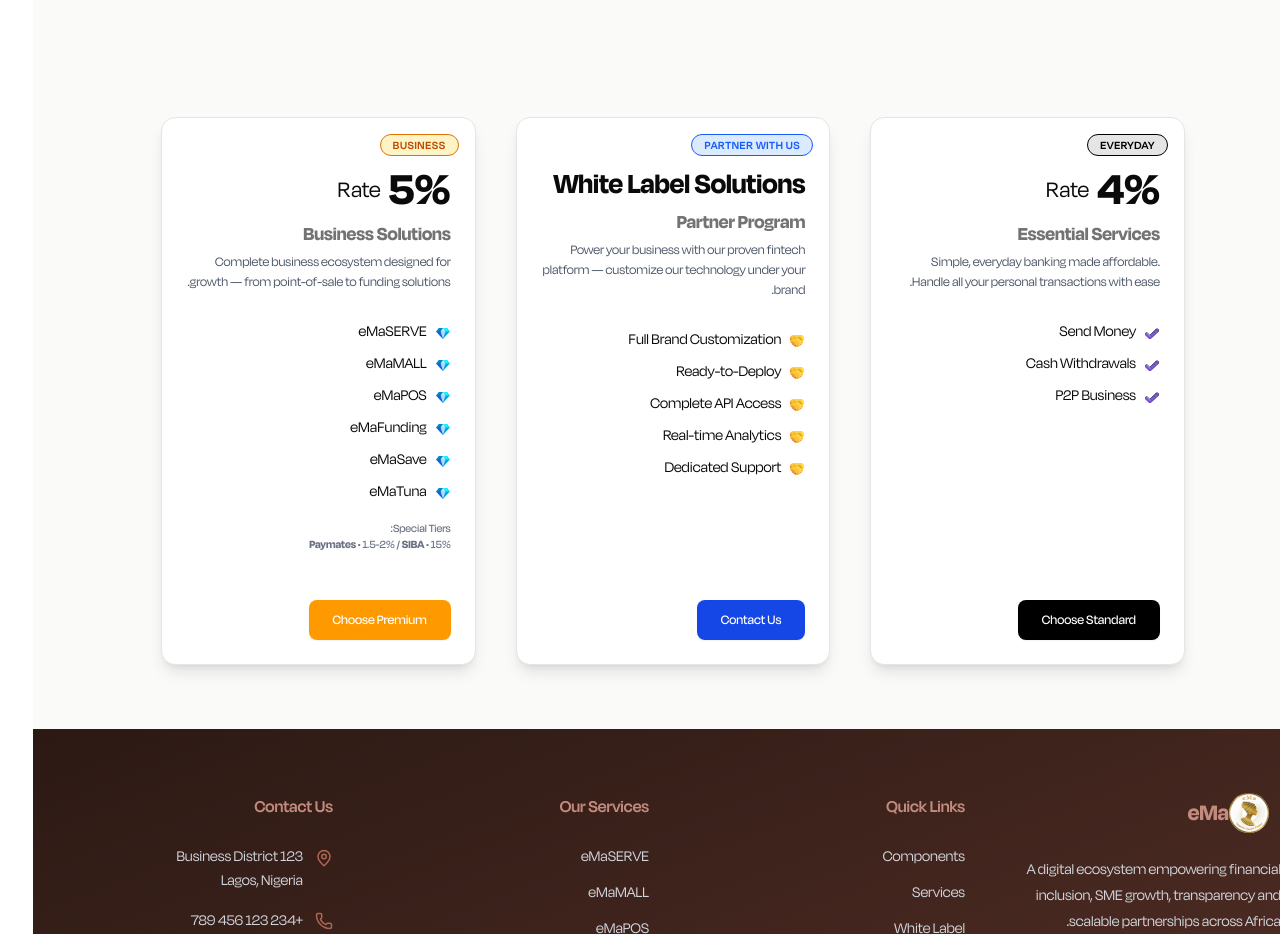
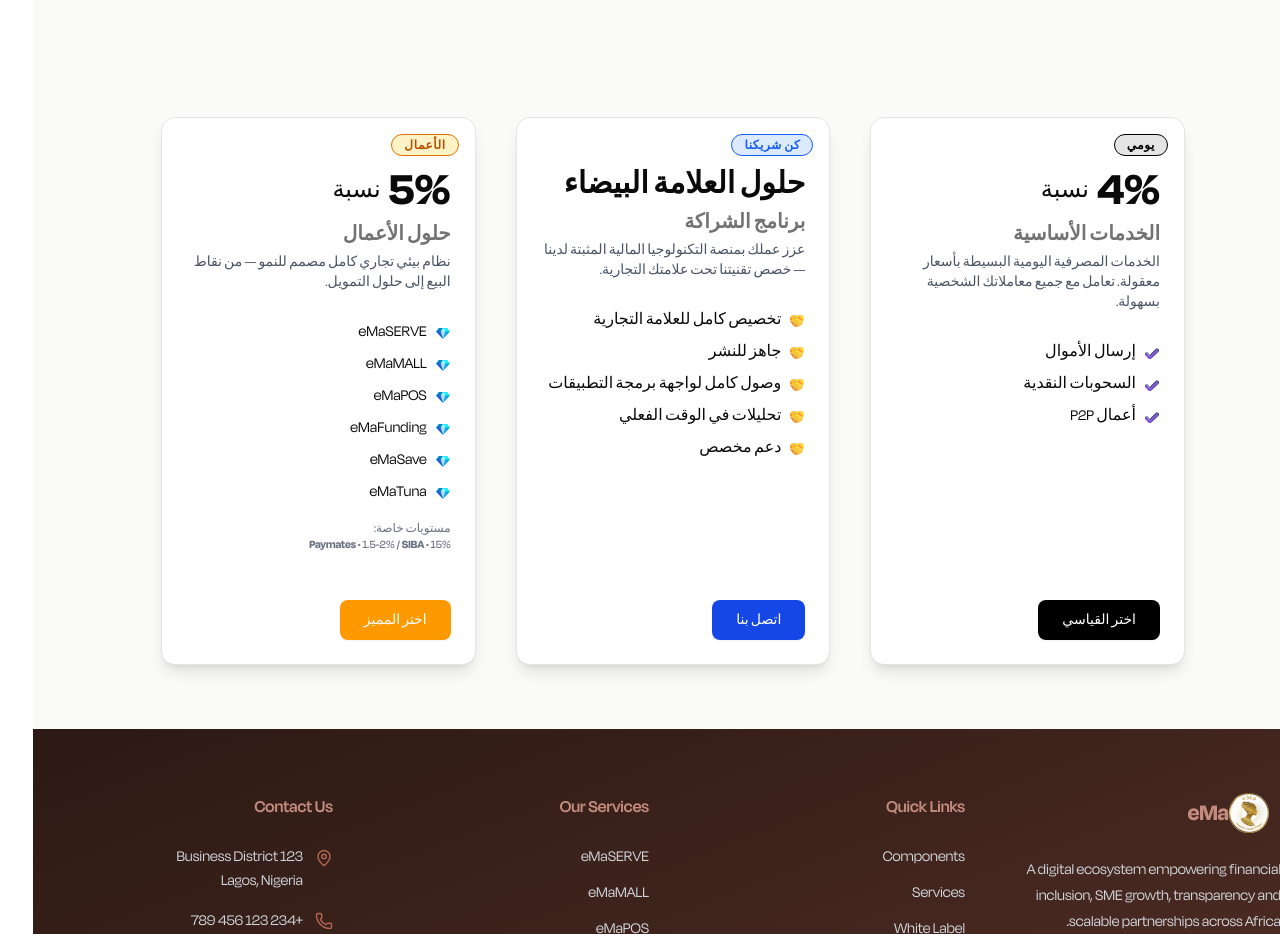
Before and after one commit to seif32/ema-landing, a React (Vite) app: page / in a window 1280 px wide. Shown: the part 9720-10654 px from the top of the page. Built offline with nearby package versions, Linux system fonts and the light colour scheme; no server answers.

Commit message:
refactor our-plans-ar

```diff
--- a/src/components/sections/our-plans/OurPlans.jsx
+++ b/src/components/sections/our-plans/OurPlans.jsx
@@ -11,62 +11,60 @@
 import CheckMark from "../../../assets/white-label-solutions/check-mark.svg";
 import Handshake from "../../../assets/white-label-solutions/handshake.svg";
 import GemStone from "../../../assets/our-plans/gem-stone.svg";
-import Star from "../../../assets/our-plans/star.svg";
 import { Button } from "@/components/ui/button";
 
 // PLANS DATA CONFIG
 const plansCard = [
   {
-    badgeTitle: "EVERYDAY",
+    badgeTitle: "يومي",
     badgeStyle: "bg-black/10 border border-black text-black",
     planTitle: (
       <>
-        4%<span className="text-2xl font-normal"> Rate</span>
+        4%<span className="text-2xl font-normal"> نسبة</span>
       </>
     ),
-    planSubtitle: "Essential Services",
+    planSubtitle: "الخدمات الأساسية",
     planDescription:
-      "Simple, everyday banking made affordable. Handle all your personal transactions with ease.",
+      "الخدمات المصرفية اليومية البسيطة بأسعار معقولة. تعامل مع جميع معاملاتك الشخصية بسهولة.",
     emoji: CheckMark,
-    features: ["Send Money", "Cash Withdrawals", "P2P Business"],
-    ctaBtn: "Choose Standard",
+    features: ["إرسال الأموال", "السحوبات النقدية", "أعمال P2P"],
+    ctaBtn: "اختر القياسي",
     ctaStyle: "bg-black text-white",
   },
   {
-    badgeTitle: "PARTNER WITH US",
+    badgeTitle: "كن شريكنا",
     badgeStyle: "bg-blue-100 border border-blue-600 text-blue-600",
     planTitle: (
       <span className="flex items-center gap-2 text-3xl">
-        White Label Solutions
+        حلول العلامة البيضاء
       </span>
     ),
-    planSubtitle: "Partner Program",
+    planSubtitle: "برنامج الشراكة",
     planDescription:
-      "Power your business with our proven fintech platform — customize our technology under your brand.",
+      "عزز عملك بمنصة التكنولوجيا المالية المثبتة لدينا — خصص تقنيتنا تحت علامتك التجارية.",
     emoji: Handshake,
 
     features: [
-      "Full Brand Customization",
-      "Ready-to-Deploy",
-      "Complete API Access",
-      "Real-time Analytics",
-      "Dedicated Support",
+      "تخصيص كامل للعلامة التجارية",
+      "جاهز للنشر",
+      "وصول كامل لواجهة برمجة التطبيقات",
+      "تحليلات في الوقت الفعلي",
+      "دعم مخصص",
     ],
-    ctaBtn: "Contact Us",
+    ctaBtn: "اتصل بنا",
     ctaStyle: "bg-blue-700 text-white",
-    // ctaStyle: "bg-black text-white",
   },
   {
-    badgeTitle: "BUSINESS",
+    badgeTitle: "الأعمال",
     badgeStyle: "bg-amber-100 border border-amber-600 text-amber-700",
     planTitle: (
       <>
-        5%<span className="text-2xl font-normal"> Rate</span>
+        5%<span className="text-2xl font-normal"> نسبة</span>
       </>
     ),
-    planSubtitle: "Business Solutions",
+    planSubtitle: "حلول الأعمال",
     planDescription:
-      "Complete business ecosystem designed for growth — from point-of-sale to funding solutions.",
+      "نظام بيئي تجاري كامل مصمم للنمو — من نقاط البيع إلى حلول التمويل.",
     emoji: GemStone,
     features: [
       "eMaSERVE",
@@ -78,14 +76,13 @@
     ],
     note: (
       <div className="mt-2 text-xs font-medium text-gray-500">
-        Special Tiers: <br />
+        مستويات خاصة: <br />
         <span className="font-bold">Paymates</span> • 1.5-2% /{" "}
         <span className="font-bold">SIBA</span> • 15%
       </div>
     ),
-    ctaBtn: "Choose Premium",
+    ctaBtn: "اختر المميز",
     ctaStyle: "bg-amber-500 text-white",
-    // ctaStyle: "bg-black text-white",
   },
 ];
 
```
